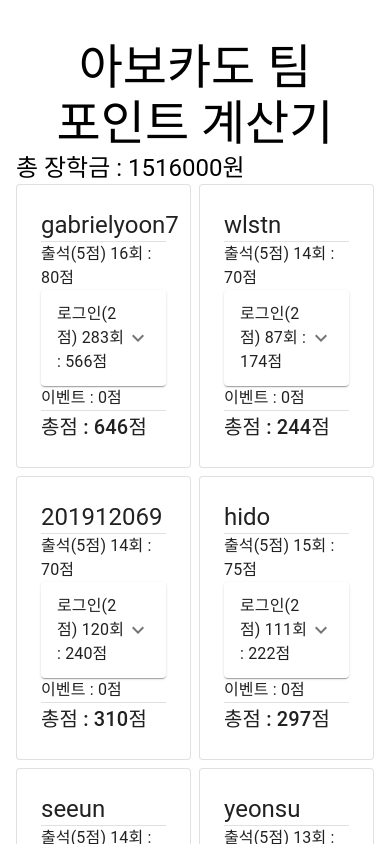
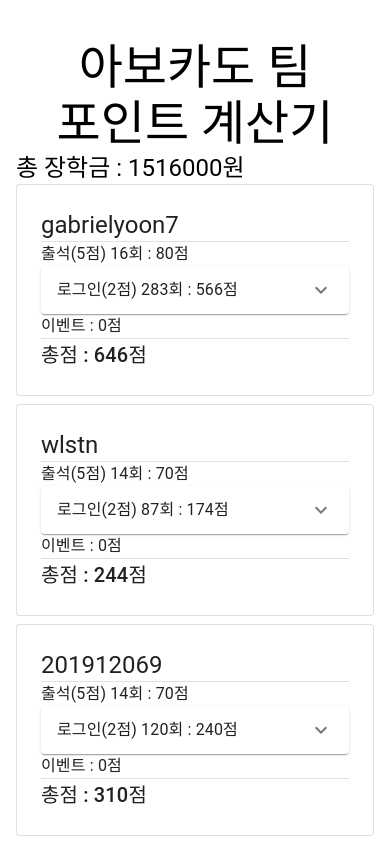
Before and after one commit to KGU-Team-Avocado/avocado-points, a React (Create React App) app: page / in a window 390 px wide. Shown: the top 844 px of the page. Built offline with nearby package versions, Linux system fonts and the light colour scheme.

Commit message:
feat: 반응형 적용

```diff
--- a/src/App.js
+++ b/src/App.js
@@ -73,7 +73,7 @@ function App() {
           <Grid container spacing={1}>
             {
               users.map((user) => (
-                <Grid item xs={6} key={user.id}>
+                <Grid item xs={12} sm={6} key={user.id}>
                   <UserCard user={user} />
                 </Grid>
               ))
```
